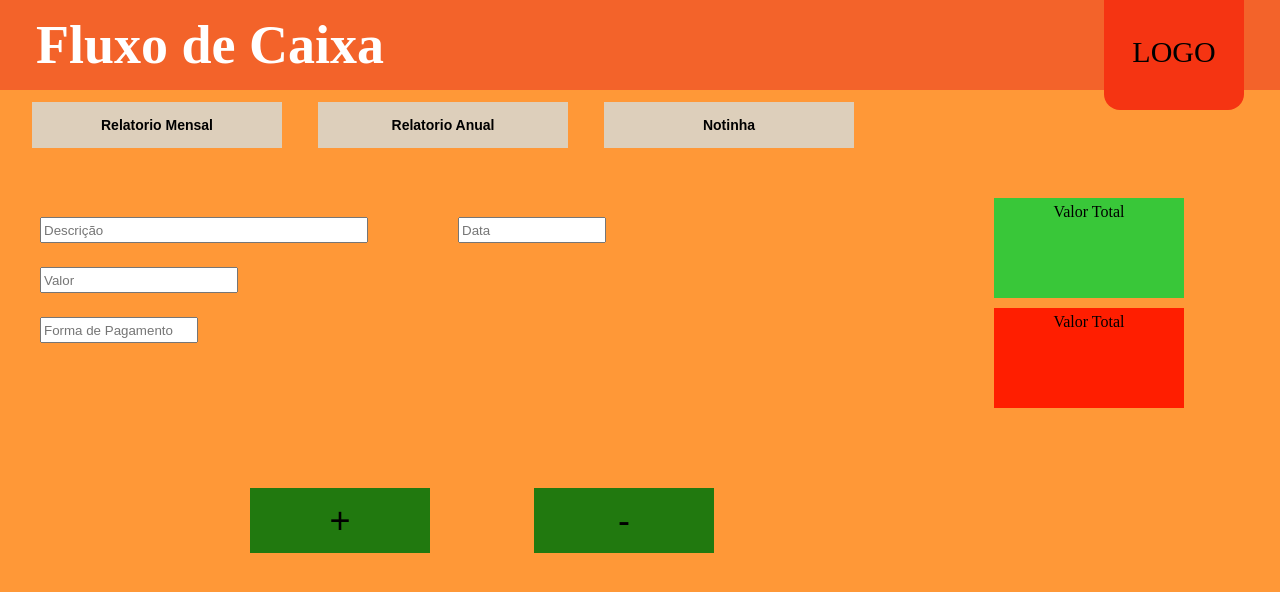
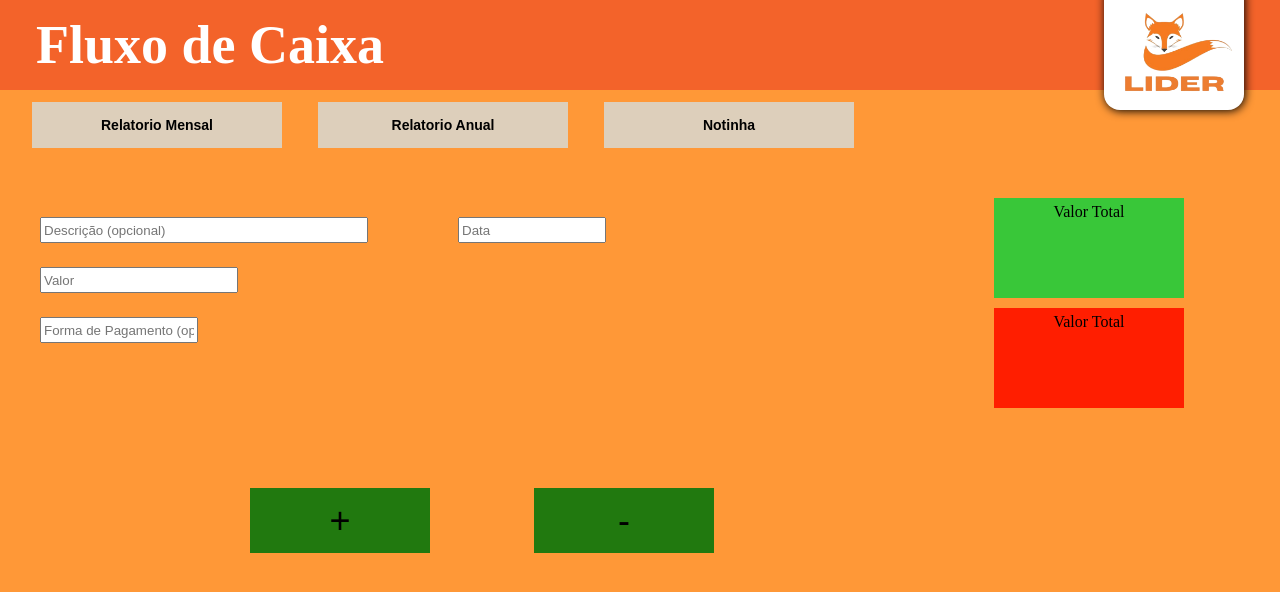
Before and after one commit to SavioVitorAlves/ProjetoLider, a plain HTML site: page Projeto Lider/index.html in a window 1280 px wide. Drawn offline with Linux system fonts and the light colour scheme.

Commit message:
REFACTOR

```diff
--- a/Projeto Lider/index.css
+++ b/Projeto Lider/index.css
@@ -16,11 +16,11 @@ body{
     align-items: center;
 }
 .arealogo{
-    background: rgb(245, 52, 18);
+    background: rgb(255, 255, 255);
     height: 130px;
     width: 140px;
     border-radius: 1rem;
-
+    box-shadow: 1px 1px 10px black;
 
 }
 .confg{
@@ -136,3 +136,11 @@ p{
     margin-top: 55px;
     text-transform: uppercase;
 }
+
+.arealogo img{
+    height: 130px;
+    width: 140px;
+    align-items: center;
+    justify-content: center;
+    margin: 0px;
+}
--- a/Projeto Lider/index.html
+++ b/Projeto Lider/index.html
@@ -14,8 +14,7 @@
         <div class="container">
             <div> <center><h1>Fluxo de Caixa</h1></div>
             <section class="arealogo">
-                <center><p>logo</p>
-                <img  type="jpg" src=""/>
+                <img  type="jpg" src="lider-sem-fundo.jpg"/>
             </section>
         </div>
 
@@ -29,12 +28,12 @@
         <section class="header" >
             <section class="main">
                 <grup class="inf">
-                    <input class="descricao" type="text" id="task_name" name="task_name" placeholder="Descrição"/>
+                    <input class="descricao" type="text" id="task_name" name="task_name" placeholder="Descrição (opcional)"/>
                     <input class="descricao2" type="text" id="task_name" name="task_name" placeholder="Data"/>
 
                 </grup>
                     <input class="descricao3" type="text" id="task_name" name="task_name" placeholder="Valor"/>
-                    <input class="descricao4" type="text" id="task_name" name="task_name" placeholder="Forma de Pagamento"/>
+                    <input class="descricao4" type="text" id="task_name" name="task_name" placeholder="Forma de Pagamento (opcional)"/>
 
             </section>
             <group class="total">
```
Also changed, not shown: Projeto Lider/lider-sem-fundo.jpg (added).
